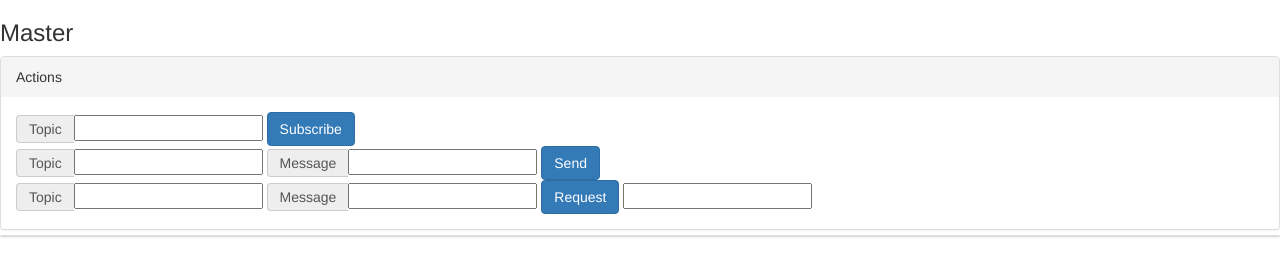
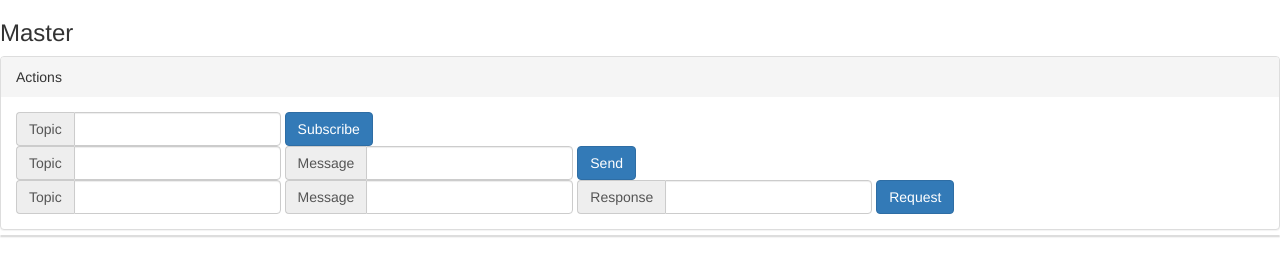
Before and after one commit to MichaelVasseur/electron-ipc-bus, an Electron app: page examples/test-app/CommonView.html in a window 1280 px wide. Drawn offline with nearby package versions, Linux system fonts and the light colour scheme.

Commit message:
Fix layout

```diff
--- a/examples/test-app/CommonView.html
+++ b/examples/test-app/CommonView.html
@@ -26,7 +26,7 @@
                 <textarea rows="2" cols="32" class="form-control topicReceived"></textarea>
                 <input type="button" class="form-control" onclick="doClearTopic(event)" value="Clear"></<input>
                 <div class="input-group">
-                    <span class="input-group-addon">AutoReply</span>
+                    <span class="input-group-addon">Auto Response</span>
                     <input class="form-control topicAutoReply" class="form-control" type="text" />
                 </div>
             </form>
@@ -45,32 +45,35 @@
                 <form class="form-inline topicSubscribe">
                     <div class="input-group">
                         <span class="input-group-addon">Topic</span>
-                        <input class="topicSubscribeName" class="form-control" type="text" />
+                        <input class="topicSubscribeName form-control" type="text" />
                     </div>
                     <input type="button" class="btn btn-primary" onclick="doSubscribeToTopic(event)" value="Subscribe"></<input>
                 </form>
                 <form class="form-inline topicSend">
                     <div class="input-group">
                         <span class="input-group-addon">Topic</span>
-                        <input class="topicSendName" class="form-control" type="text" />
+                        <input class="topicSendName form-control" type="text" />
                     </div>
                     <div class="input-group">
                         <span class="input-group-addon">Message</span>
-                        <input class="topicSendMsg" class="form-control" type="text" />
+                        <input class="topicSendMsg form-control" type="text" />
                     </div>
                     <input type="button" class="btn btn-primary" onclick="doSendMessageToTopic(event)" value="Send"></<input>
                 </form>
                 <form class="form-inline topicRequest">
                     <div class="input-group">
                         <span class="input-group-addon">Topic</span>
-                        <input class="topicRequestName" class="form-control" type="text" />
+                        <input class="topicRequestName form-control" type="text" />
                     </div>
                     <div class="input-group">
                         <span class="input-group-addon">Message</span>
-                        <input class="topicRequestMsg" class="form-control" type="text" />
+                        <input class="topicRequestMsg form-control" type="text" />
+                    </div>
+                    <div class="input-group">
+                        <span class="input-group-addon">Response</span>
+                        <input class="topicRequestResponse form-control" type="text" />
                     </div>
                     <input type="button" class="btn btn-primary" onclick="doRequestMessageToTopic(event)" value="Request"></<input>
-                    <input class="topicRequestResponse" class="form-control" type="text"/>
                 </form>
             </div>
         </div>
--- a/examples/test-app/Main.js
+++ b/examples/test-app/Main.js
@@ -47,7 +47,7 @@ function spawnNodeInstance(scriptPath) {
 
 // Window const
 var preloadFile = path.join(__dirname, "BundledBrowserWindowPreload.js");
-var width = 900;
+var width = 1000;
 
 var MainProcess = (function () {
     function MainProcess() {
```
